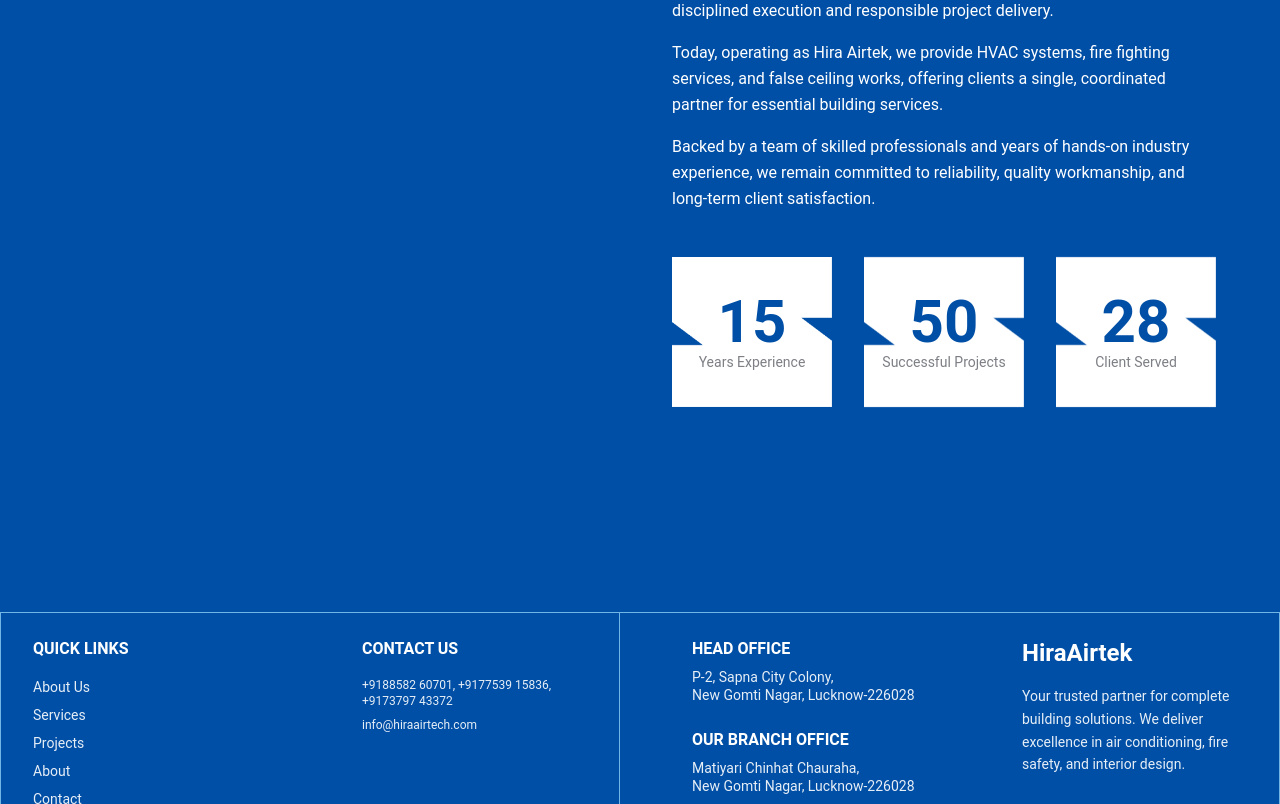
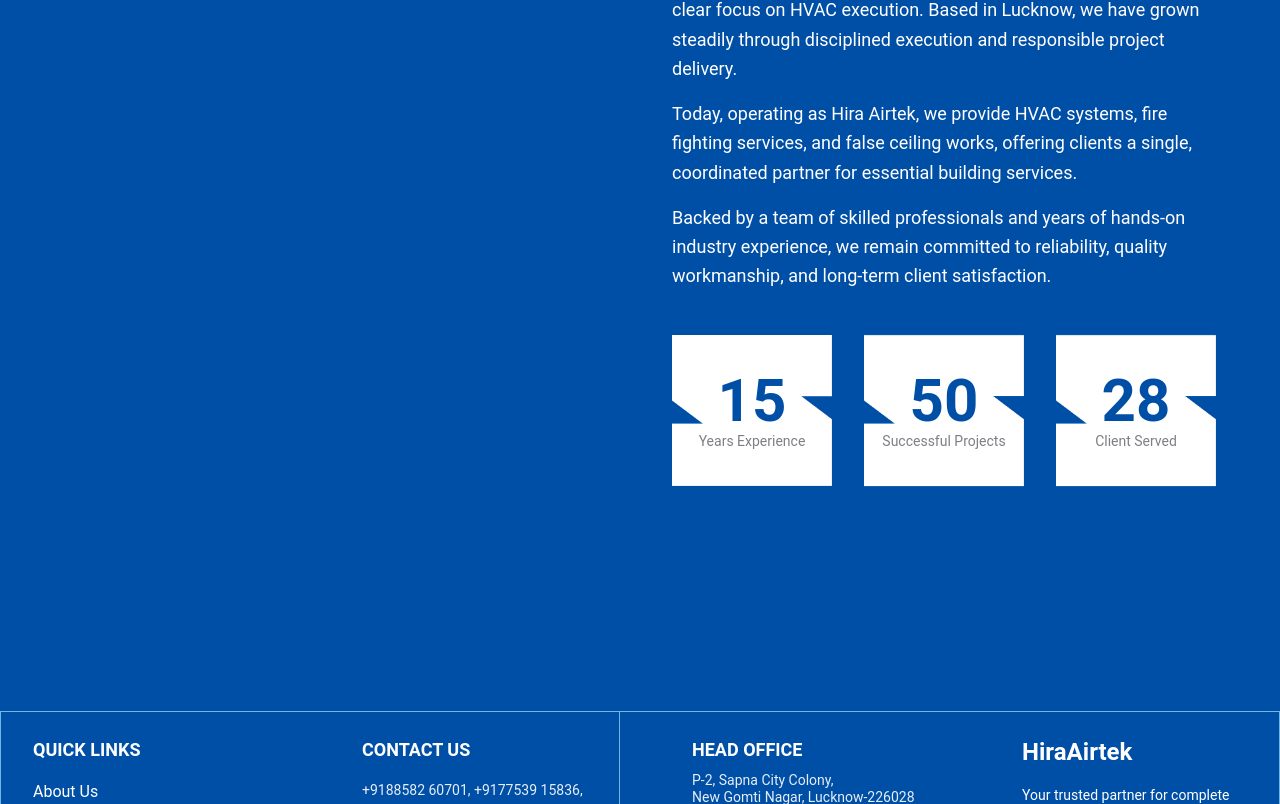
Before and after one commit to abdullahkhan88/HiraAirTech, a React (Vite) app: page /about in a window 1280 px wide. Shown: the part 256-1060 px from the top of the page. Built offline with nearby package versions, Linux system fonts and the light colour scheme.

Commit message:
minor change

```diff
--- a/src/Layouts/ClientLayout.jsx
+++ b/src/Layouts/ClientLayout.jsx
@@ -22,8 +22,8 @@
         <div className="max-w-7xl mx-auto  grid grid-cols-1 md:grid-cols-4 gap-10">
           {/* QUICK LINKS */}
           <div className="md:py-6 px-8 md:border-l-1 border-[#71b6e4]">
-            <h3 className="font-bold text-md mb-4">QUICK LINKS</h3>
-            <ul className="space-y-2 text-md md:text-sm opacity-90">
+            <h3 className="font-bold text-md md:text-lg mb-4">QUICK LINKS</h3>
+            <ul className="space-y-2 text-md">
               <li className="hover:underline cursor-pointer">About Us</li>
               <li className="hover:underline cursor-pointer">Services</li>
               <li className="hover:underline cursor-pointer">Projects</li>
@@ -34,8 +34,8 @@
 
           {/* CONTACT US */}
           <div className="md:border-r-1 border-[#71b6e4] md:py-6 px-8">
-            <h3 className="font-bold text-md mb-4">CONTACT US</h3>
-            <ul className="space-y-2 text-xs opacity-90">
+            <h3 className="font-bold text-lg mb-4">CONTACT US</h3>
+            <ul className="space-y-2 text-sm md:text-md opacity-90">
               <li> +9188582 60701, +9177539 15836,
                 +9173797 43372
               </li>
@@ -46,15 +46,15 @@
 
           {/* HEAD OFFICE */}
           <div className="py-6 px-8">
-            <h3 className="font-bold text-md">HEAD OFFICE</h3>
-            <p className="text-sm leading-tight mt-2 opacity-90">
+            <h3 className="font-bold text-lg">HEAD OFFICE</h3>
+            <p className="text-sm md:text-md leading-tight mt-2 opacity-90">
               P-2, Sapna City Colony,<br/>
               New Gomti Nagar, Lucknow-226028
             </p>
 
             <div className="mt-6">
-              <h3 className="font-bold text-md">OUR BRANCH OFFICE</h3>
-              <p className="text-sm leading-tight mt-2 opacity-90">
+              <h3 className="font-bold text-md md:text-lg:">OUR BRANCH OFFICE</h3>
+              <p className="text-sm md:text-md leading-tight mt-2">
                 Matiyari Chinhat Chauraha,<br/>
                 New Gomti Nagar, Lucknow-226028
               </p>
@@ -64,7 +64,7 @@
 
           <div className="py-2 md:py-6 px-8 border-r border-[#71b6e4]">
             <h2 className="text-2xl font-bold mb-4">HiraAirtek</h2>
-            <p className="text-sm leading-relaxed opacity-90">
+            <p className="text-sm md:text-md leading-relaxed">
               Your trusted partner for
               complete building solutions.
               We deliver excellence in air
@@ -88,7 +88,7 @@
             </div>
 
              {/* COPYRIGHT */}
-            <p className="text-sm opacity-80">
+            <p className="text-sm md:text-md opacity-80">
               © {new Date().getFullYear()} HiraAirtech. All rights reserved.
             </p>
           </div>
--- a/src/Pages/Client/About.jsx
+++ b/src/Pages/Client/About.jsx
@@ -6,8 +6,8 @@
     return (
         <section
             className="w-full bg-[#004FA6]
-            min-h-[600px] md:min-h-[70vh]
-            py-5 md:py-10 lg:py-20 px-4 flex items-center"
+            min-h-[600px] md:min-h-[80vh]
+            py-5 md:py-10 lg:py-25 px-4 flex items-center"
         >
             <div
                 className="max-w-[1400px] w-full mx-auto
@@ -20,7 +20,7 @@
                 <div className="flex justify-center lg:justify-start">
                     <div className="flex flex-col w-full lg:max-w-md md:py-0 lg:py-10">
 
-                        <h1 className="text-sm sm:text-base md:text-xl font-semibold text-white
+                        <h1 className="text-sm sm:text-base md:text-lg md:px-10 font-semibold text-white
                                  text-center lg:text-left">
                             ABOUT US
                         </h1>
@@ -31,19 +31,19 @@
                 {/* RIGHT SIDE */}
                 <div className="w-full py-0 md:py-6 lg:py-12">
 
-                    <p className="text-white text-sm md:text-base leading-relaxed mb-4 text-center md:text-left">
+                    <p className="text-white text-sm md:text-lg leading-relaxed mb-4 text-center md:text-left">
                         Hira Airtek began its journey in 2011 as Rasool Engineers, with a clear
                         focus on HVAC execution. Based in Lucknow, we have grown steadily
                         through disciplined execution and responsible project delivery.
                     </p>
 
-                    <p className="text-white text-sm md:text-base leading-relaxed mb-4 text-center md:text-left">
+                    <p className="text-white text-sm md:text-lg leading-relaxed mb-4 text-center md:text-left">
                         Today, operating as Hira Airtek, we provide HVAC systems, fire fighting
                         services, and false ceiling works, offering clients a single, coordinated
                         partner for essential building services.
                     </p>
 
-                    <p className="text-white text-sm md:text-base leading-relaxed mb-8 text-center md:text-left">
+                    <p className="text-white text-sm md:text-lg leading-relaxed mb-8 text-center md:text-left">
                         Backed by a team of skilled professionals and years of hands-on
                         industry experience, we remain committed to reliability, quality
                         workmanship, and long-term client satisfaction.
--- a/src/Pages/Client/Home.jsx
+++ b/src/Pages/Client/Home.jsx
@@ -58,7 +58,7 @@
 ];
 
 const Home = () => {
-  const [current, setCurrent] = useState(0);
+  const [current, setCurrent] = useState(2);
   const isanimation = false;
   useEffect(() => {
     if (!isanimation) return
@@ -90,13 +90,14 @@
                     />
 
                     <div className="absolute
-                     top-6 left-4 sm:top-10 sm:left-10 md:top-24 md:left-11 lg:left-22 text-white max-w-xl md:max-w-4xl">
+                     top-6 left-4 sm:top-10 sm:left-10 md:top-24 md:left-10 lg:left-20
+                      text-white max-w-xl md:max-w-4xl">
                       {slide.text.map((line, i) => (
                         <p
                           key={i}
                           className={`font-semibold ${index === 1
-                            ? "text-lg sm:text-xl md:text-3xl lg:text-5xl"
-                            : "text-base sm:text-xl md:text-3xl lg:text-5xl"
+                            ? "text-lg sm:text-xl md:text-3xl lg:text-6xl tracking-tight"
+                            : "text-base sm:text-xl md:text-3xl lg:text-6xl tracking-tight"
                             }`}
                         >
                           {line}
@@ -109,7 +110,7 @@
                           {slide.para.map((p, i) => (
                             <p
                               key={i}
-                              className="text-[11px] leading-tight  sm:text-sm md:text-xl font-normal"
+                              className="text-[11px] leading-tight sm:text-sm md:text-xl lg:text-2xl font-normal"
                             >
                               {p}
                             </p>
@@ -117,8 +118,8 @@
                         </div>
                       )}
 
-                      <button className="mt-4 sm:mt-6 px-2 sm:px-5 py-1 sm:py-3
-                       text-base sm:text-lg bg-[#004FA6] hover:bg-blue-800 text-white cursor-pointer">
+                      <button className="mt-4 sm:mt-6 md:mt-12 px-2 sm:px-6 md:px-9 lg:px-12 py-1 sm:py-3
+                       text-base sm:text-lg lg:text-xl bg-[#004FA6] hover:bg-blue-800 text-white cursor-pointer">
                         Explore Our Solution
                       </button>
                     </div>
@@ -146,7 +147,7 @@
                         ))}
 
                         <button className="mt-4 w-fit px-4 py-2 text-sm bg-blue-600 hover:bg-blue-700">
-                          Explore our solutions
+                          Explore our solution
                         </button>
                       </div>
                     </div>
@@ -166,21 +167,21 @@
                           className="absolute
                           top-6 left-4
                            sm:top-10 sm:left-10
-                           md:top-24 md:left-22
+                           md:top-25 lg:top-30 md:left-22 lg:left-30
                             text-white max-w-xl"
                         >
                           {slide.text.map((line, i) => (
                             <p
                               key={i}
-                              className="text-lg sm:text-2xl text-[#004FA6] md:text-[2.5rem] font-semibold leading-tight"
+                              className="text-lg sm:text-2xl text-[#004FA6] md:text-[2.5rem] lg:text-6xl font-semibold leading-tight"
                             >
                               {line}
                             </p>
                           ))}
 
                           <button
-                            className="mt-8 md:px-3 md:py-3 bg-[#004FA6]
-                             hover:bg-blue-700 text-white text-base sm:text-md"
+                            className="mt-8 md:px-4 lg:px-8 md:py-3 bg-[#004FA6]
+                             hover:bg-blue-700 text-white text-base sm:text-md md:text-lg lg:text-xl"
                           >
                             Explore our solution
                           </button>
--- a/src/Pages/Client/Industries.jsx
+++ b/src/Pages/Client/Industries.jsx
@@ -51,7 +51,7 @@
       <div className="max-w-7xl mx-auto px-4 flex flex-col md:flex-row">
 
         {/* LEFT LABEL */}
-        <div className="md:max-w-md flex justify-center py-15 md:justify-start">
+        <div className="md:max-w-md flex justify-center py-5 md:py-8 lg:py-15 md:justify-start">
           <p className="text-[#004FA6] text-xl font-bold uppercase">
             INDUSTRIES WE SERVE
           </p>
@@ -61,7 +61,7 @@
         <div className="md:ml-auto max-w-4xl pb-25 ">
 
           {/* Heading */}
-          <div className="max-w-xl py-4 mx-auto">
+          <div className="max-w-xl md:py-4 mx-auto">
             <h2 className="text-3xl md:text-5xl py-6 font-bold  text-gray-900 mt-2">
               Experience across <br className="hidden md:block" />
               multiple industry sectors
```
